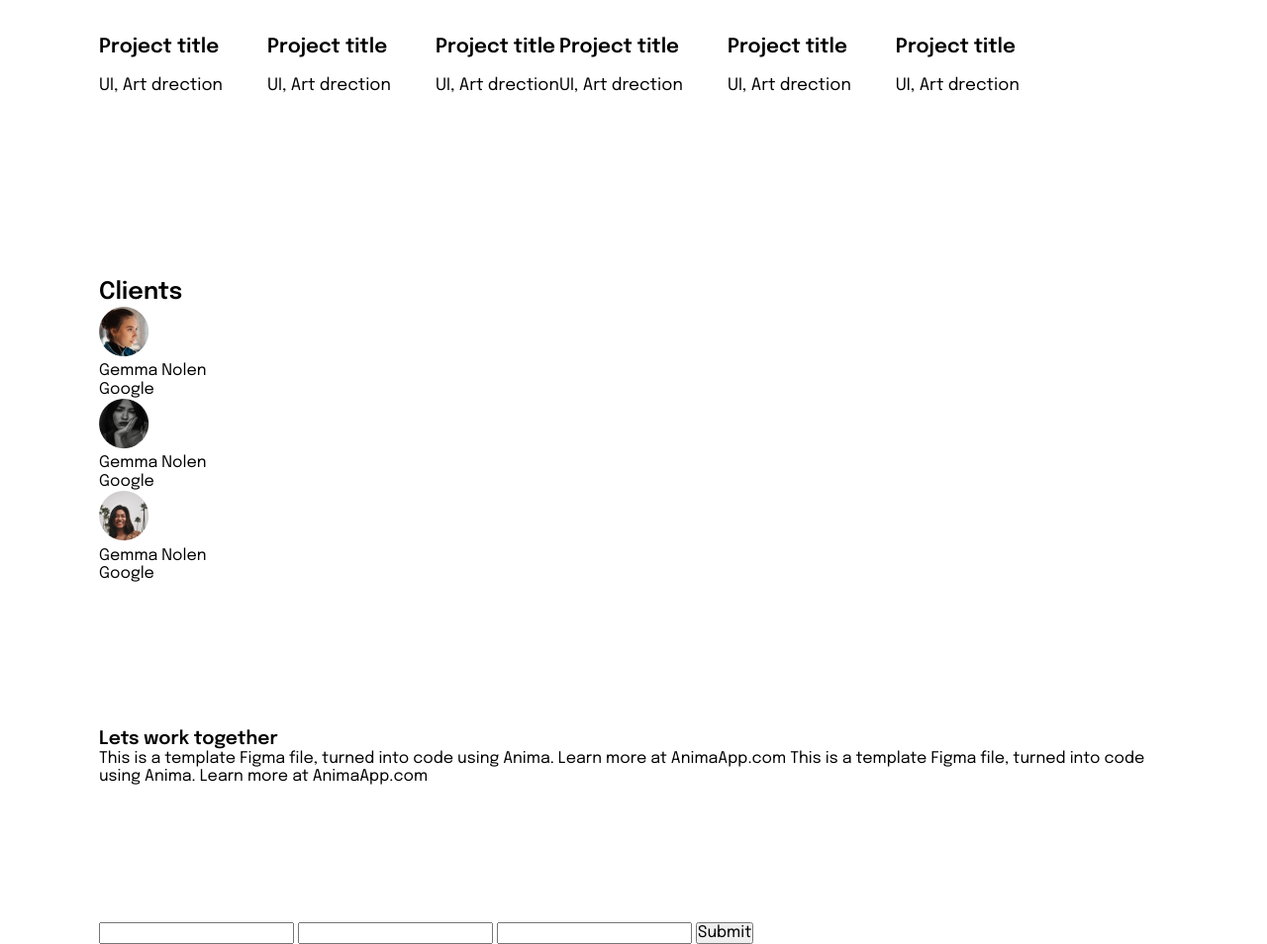
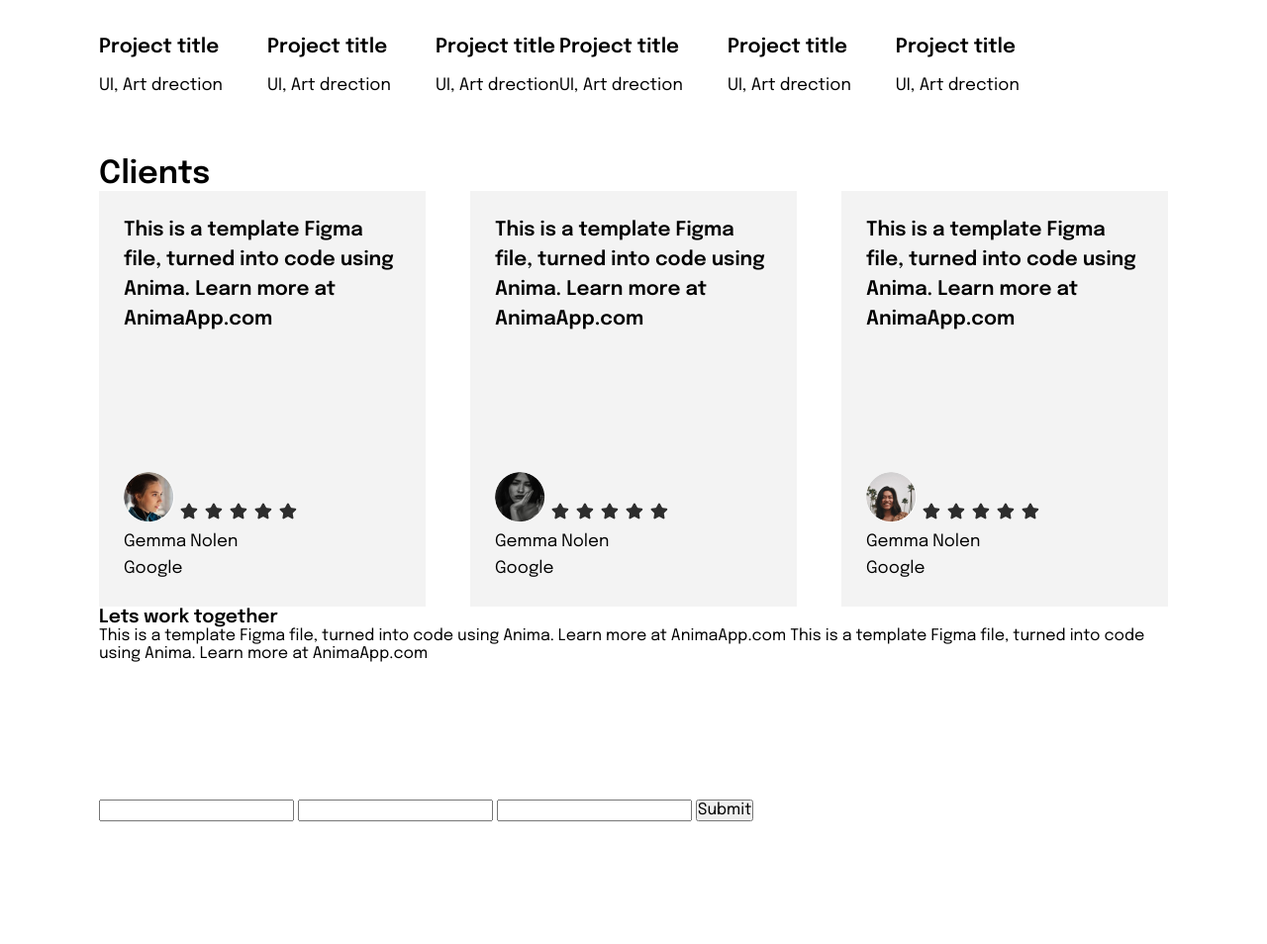
Before and after one commit to mowood/learnWeb, a plain HTML site: page index.html in a window 1280 px wide. Shown: the part 1526-2480 px from the top of the page at 99% size. After the commit the page ends 2356 px from the top, so only its background shows below. Drawn offline with Linux system fonts and the light colour scheme.

Commit message:
start working clients section

```diff
--- a/css/style.css
+++ b/css/style.css
@@ -311,6 +311,53 @@ li {
 
 /* TESTMONIALS */
 
-.section-testmonials {
-    padding: 122px 100px 147px 100px;
+.testmonials-list {
+    display: flex;
 }
+
+.testmonials-item {
+    padding: 25px;
+    background-color: #F3F3F3;
+    margin-right: 45px;
+}
+
+.testmonials-item:nth-child(3n) {
+    margin-right: 0;
+}
+
+.testmonials-photo {
+    border-radius: 50%;
+}
+
+.testmonials-header {
+    font-family: 'Epilogue';
+    font-style: normal;
+    font-weight: 600;
+    font-size: 32px;
+    line-height: 33px;
+}
+
+.testmonials-descr {
+    margin-bottom: 139px;
+    font-family: 'Epilogue';
+    font-style: normal;
+    font-weight: 600;
+    font-size: 20px;
+    line-height: 30px;
+}
+
+.testmonials-name {
+    font-family: 'Epilogue';
+    font-style: normal;
+    font-weight: 400;
+    font-size: 17px;
+    line-height: 27px;
+}
+
+.testmonials-company {
+    font-family: 'Epilogue';
+    font-style: normal;
+    font-weight: 400;
+    font-size: 17px;
+    line-height: 27px;
+}
--- a/index.html
+++ b/index.html
@@ -227,35 +227,35 @@
                 <h2 class="testmonials-header">Clients</h2>
                 <ul class="testmonials-list">
                     <li class="testmonials-item">
-                        <p class="testmonials-descr"></p>
+                        <p class="testmonials-descr">This is a template Figma file, turned into code using Anima. Learn more at AnimaApp.com</p>
                         <img src="img/client_photo_01.jpg" alt="" class="testmonials-photo">
-                        <img src="" alt="" class="testmonials-rating">
-                        <img src="" alt="" class="testmonials-rating">
-                        <img src="" alt="" class="testmonials-rating">
-                        <img src="" alt="" class="testmonials-rating">
-                        <img src="" alt="" class="testmonials-rating">
+                        <img src="/img/star.svg" alt="" class="testmonials-rating">
+                        <img src="/img/star.svg" alt="" class="testmonials-rating">
+                        <img src="/img/star.svg" alt="" class="testmonials-rating">
+                        <img src="/img/star.svg" alt="" class="testmonials-rating">
+                        <img src="/img/star.svg" alt="" class="testmonials-rating">
                         <p class="testmonials-name">Gemma Nolen</p>
                         <p class="testmonials-company">Google</p>
                     </li>
                     <li class="testmonials-item">
-                        <p class="testmonials-descr"></p>
+                        <p class="testmonials-descr">This is a template Figma file, turned into code using Anima. Learn more at AnimaApp.com</p>
                         <img src="img/client_photo_02.jpg" alt="" class="testmonials-photo">
-                        <img src="" alt="" class="testmonials-rating">
-                        <img src="" alt="" class="testmonials-rating">
-                        <img src="" alt="" class="testmonials-rating">
-                        <img src="" alt="" class="testmonials-rating">
-                        <img src="" alt="" class="testmonials-rating">
+                        <img src="/img/star.svg" alt="" class="testmonials-rating">
+                        <img src="/img/star.svg" alt="" class="testmonials-rating">
+                        <img src="/img/star.svg" alt="" class="testmonials-rating">
+                        <img src="/img/star.svg" alt="" class="testmonials-rating">
+                        <img src="/img/star.svg" alt="" class="testmonials-rating">
                         <p class="testmonials-name">Gemma Nolen</p>
                         <p class="testmonials-company">Google</p>
                     </li>
                     <li class="testmonials-item">
-                        <p class="testmonials-descr"></p>
+                        <p class="testmonials-descr">This is a template Figma file, turned into code using Anima. Learn more at AnimaApp.com</p>
                         <img src="img/client_photo_03.jpg" alt="" class="testmonials-photo">
-                        <img src="" alt="" class="testmonials-rating">
-                        <img src="" alt="" class="testmonials-rating">
-                        <img src="" alt="" class="testmonials-rating">
-                        <img src="" alt="" class="testmonials-rating">
-                        <img src="" alt="" class="testmonials-rating">
+                        <img src="/img/star.svg" alt="" class="testmonials-rating">
+                        <img src="/img/star.svg" alt="" class="testmonials-rating">
+                        <img src="/img/star.svg" alt="" class="testmonials-rating">
+                        <img src="/img/star.svg" alt="" class="testmonials-rating">
+                        <img src="/img/star.svg" alt="" class="testmonials-rating">
                         <p class="testmonials-name">Gemma Nolen</p>
                         <p class="testmonials-company">Google</p>
                     </li>
```
